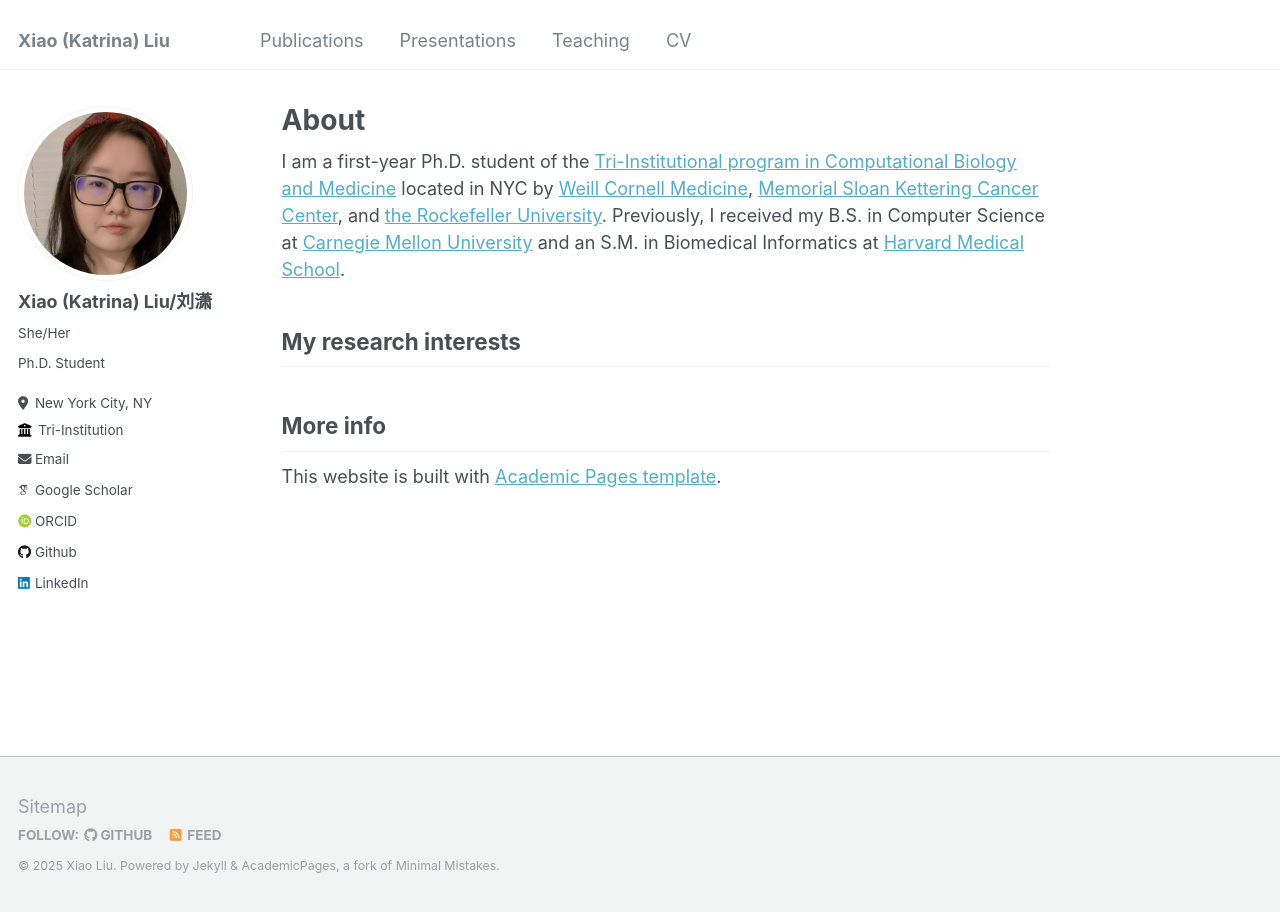
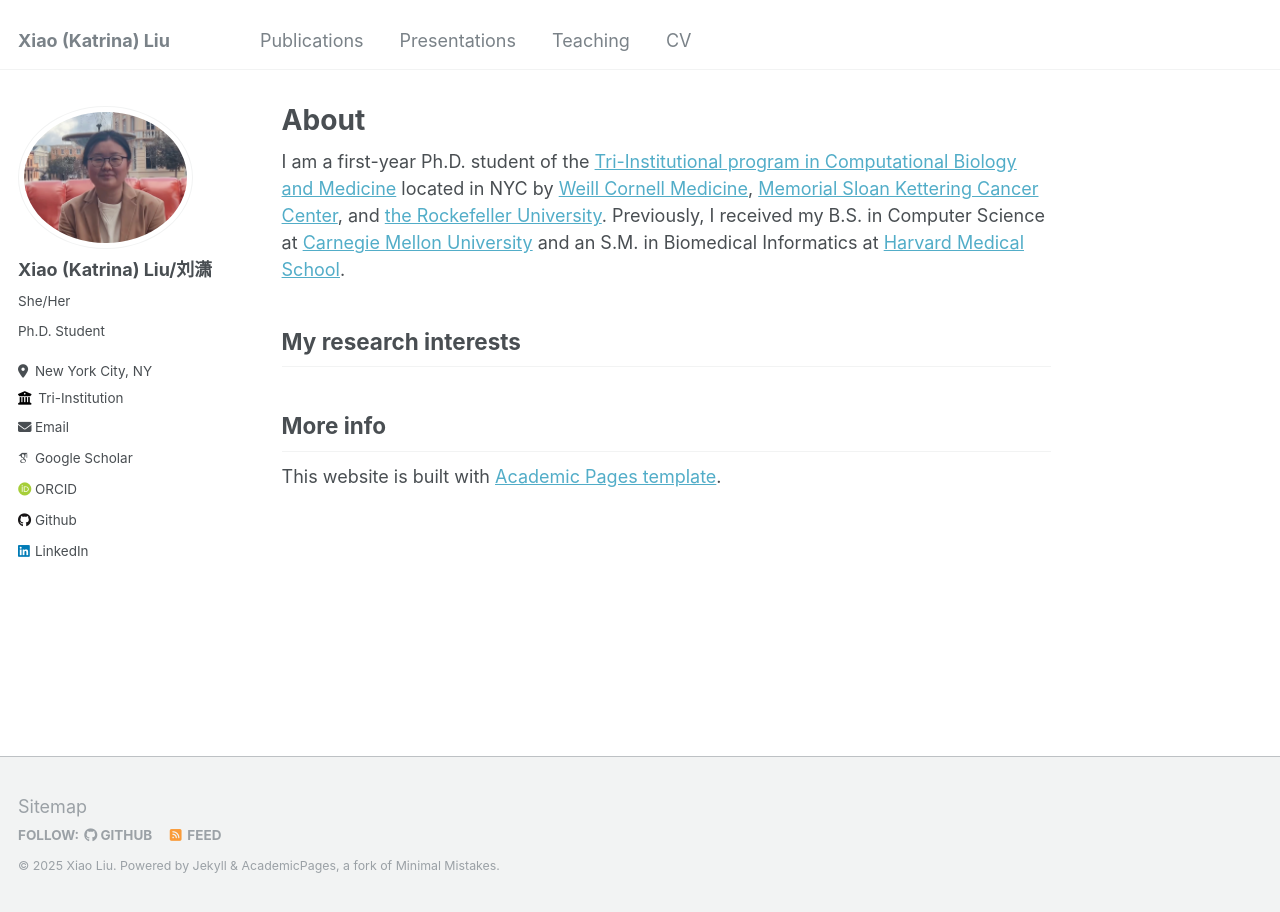
Before and after one commit to katrina-liu/katrina-liu.github.io, a Jekyll site: the page built from _pages/about.md, in a window 1280 px wide. Built offline with Jekyll 4.4.1, drawn with Linux system fonts in a browser that asks for light colours; some web fonts are replaced.

Commit message:
Update author avatar and LinkedIn profile

```diff
--- a/_config.yml
+++ b/_config.yml
@@ -21,7 +21,7 @@
 #               Additional customization can be done by editing /_includes/author-profile.html
 author:
   # Biographic information
-  avatar           : "Liu_Katrina.jpg"
+  avatar           : "KL_profile.png"
   name             : "Xiao (Katrina) Liu/刘潇"
   pronouns         : "She/Her"
   bio              : "Ph.D. Student"
@@ -56,7 +56,7 @@
   keybase          : # Username
   instagram        : # Username
   lastfm           : # Username
-  linkedin         : "katrina-liu-6980b9235"
+  linkedin         : "xikliu"
   mastodon         : # URL
   medium           : # URL
   pinterest        : # Username
```
